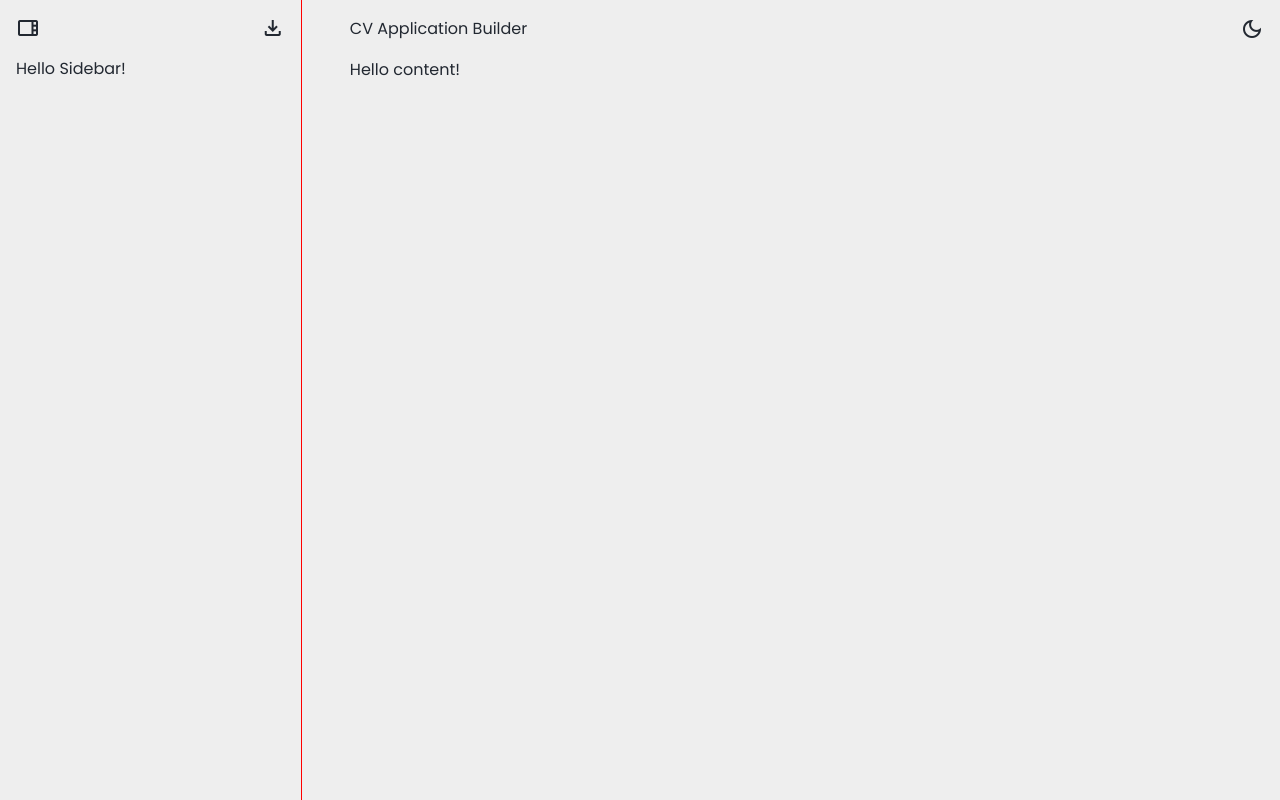
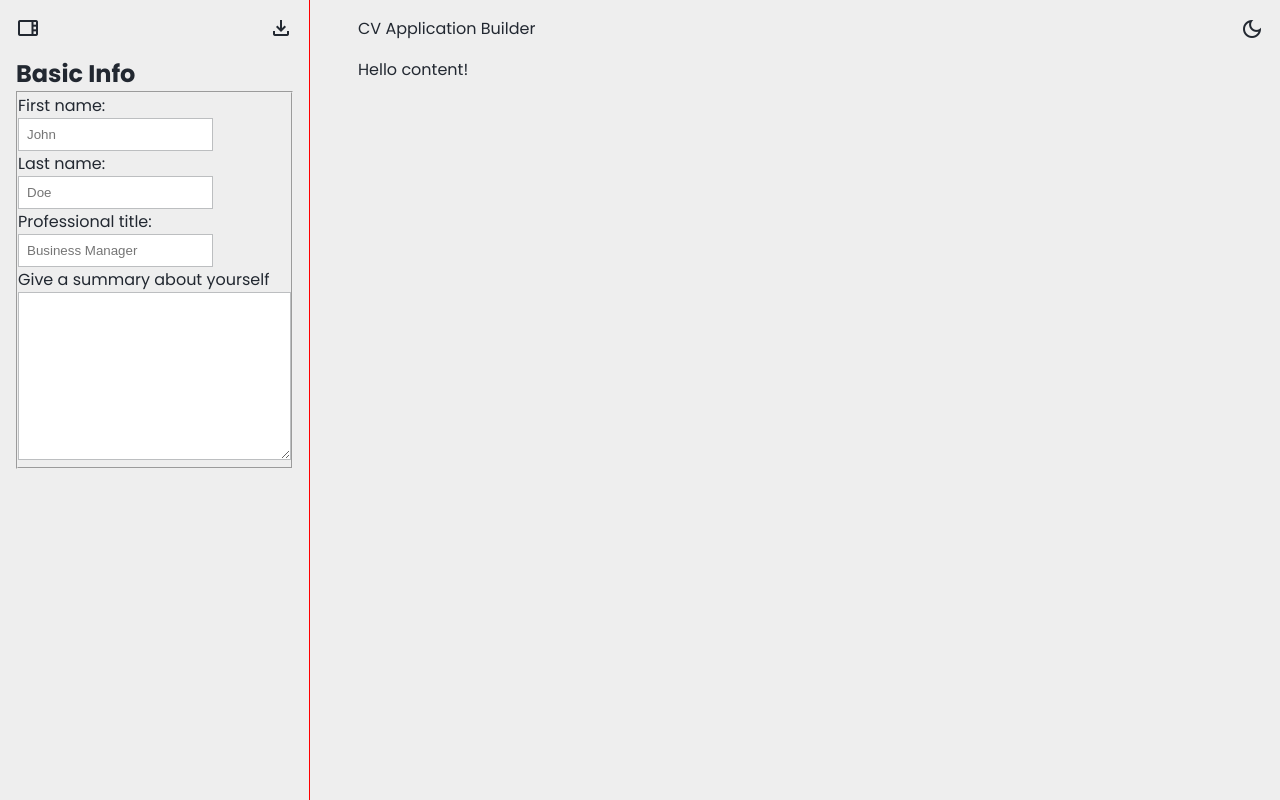
Before and after one commit to jlescarlan11/cv-application, a React (Vite) app: page / in a window 1280 px wide. Built offline with nearby package versions, Linux system fonts and the light colour scheme.

Commit message:
add some form for basic infos (not finished yet)

```diff
--- a/src/App.css
+++ b/src/App.css
@@ -12,3 +12,20 @@
 .container > * {
   height: 100vh;
 }
+
+.form-fieldset {
+  display: flex;
+
+  flex-wrap: wrap;
+
+  align-items: center;
+
+  column-gap: 10rem;
+}
+
+input,
+textarea {
+  padding: 0.5rem;
+  flex: 1;
+  border: 1px solid rgba(34, 40, 49, 0.3);
+}
--- /dev/null
+++ b/src/components/BasicInfo.jsx
@@ -0,0 +1,49 @@
+const BasicInfo = () => {
+  return (
+    <form className="form form__container form__basic-info">
+      <h1 className="form-title">Basic Info</h1>
+      <fieldset className="form-fieldset form__basic-info">
+        <label className="form-label">
+          <span className="form-label__title">First name:</span>
+          <input
+            type="text"
+            name="firstName"
+            className="form-input form-input__first-name"
+            placeholder="John"
+          />
+        </label>
+        <label className="form-label">
+          <span className="form-label__title">Last name:</span>
+          <input
+            type="text"
+            name="lastName"
+            className="form-input form-input__last-name"
+            placeholder="Doe"
+          />
+        </label>
+        <label className="form-label">
+          <span className="form-label__title">Professional title:</span>
+          <input
+            type="text"
+            name="occupation"
+            className="form-input form-input__occupation"
+            placeholder="Business Manager"
+          />
+        </label>
+        <label className="form-label">
+          <span className="form-label__title">
+            Give a summary about yourself
+          </span>
+          <textarea
+            name="selfSummary"
+            cols="30"
+            rows="10"
+            className="form-input form-input__self-summary"
+          />
+        </label>
+      </fieldset>
+    </form>
+  );
+};
+
+export default BasicInfo;
--- a/src/components/Sidebar.jsx
+++ b/src/components/Sidebar.jsx
@@ -1,5 +1,8 @@
+import { useState } from "react";
+
 import "./styles/Sidebar.css";
 import Header from "./Header";
+import BasicInfo from "./BasicInfo";
 
 const Sidebar = ({
   isSidebarOpen,
@@ -16,8 +19,9 @@ const Sidebar = ({
         toggleDarkMode={toggleDarkMode}
         context="sidebar"
       ></Header>
+
       <div className="sidebar-content">
-        <p>Hello Sidebar!</p>
+        <BasicInfo></BasicInfo>
       </div>
     </aside>
   );
```
